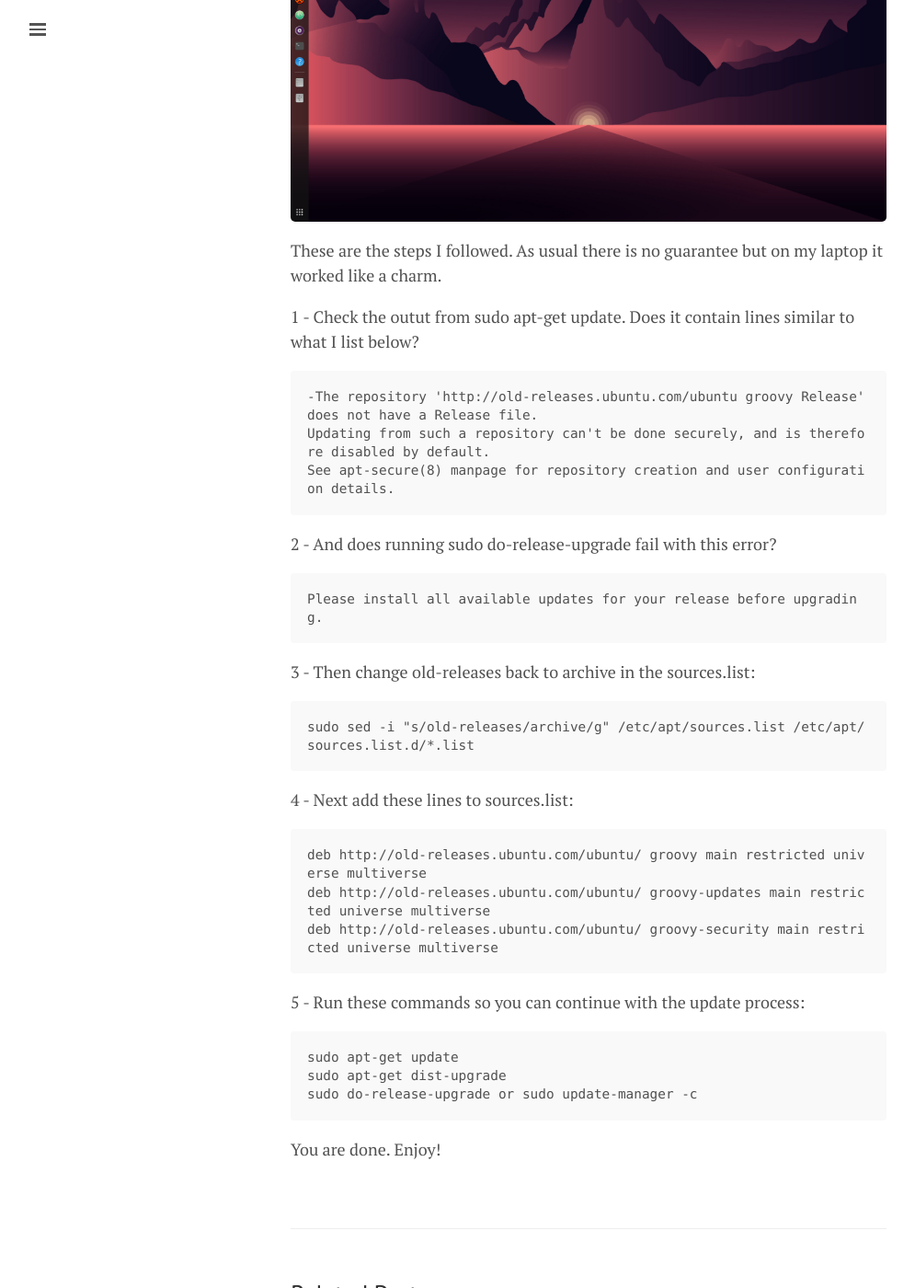
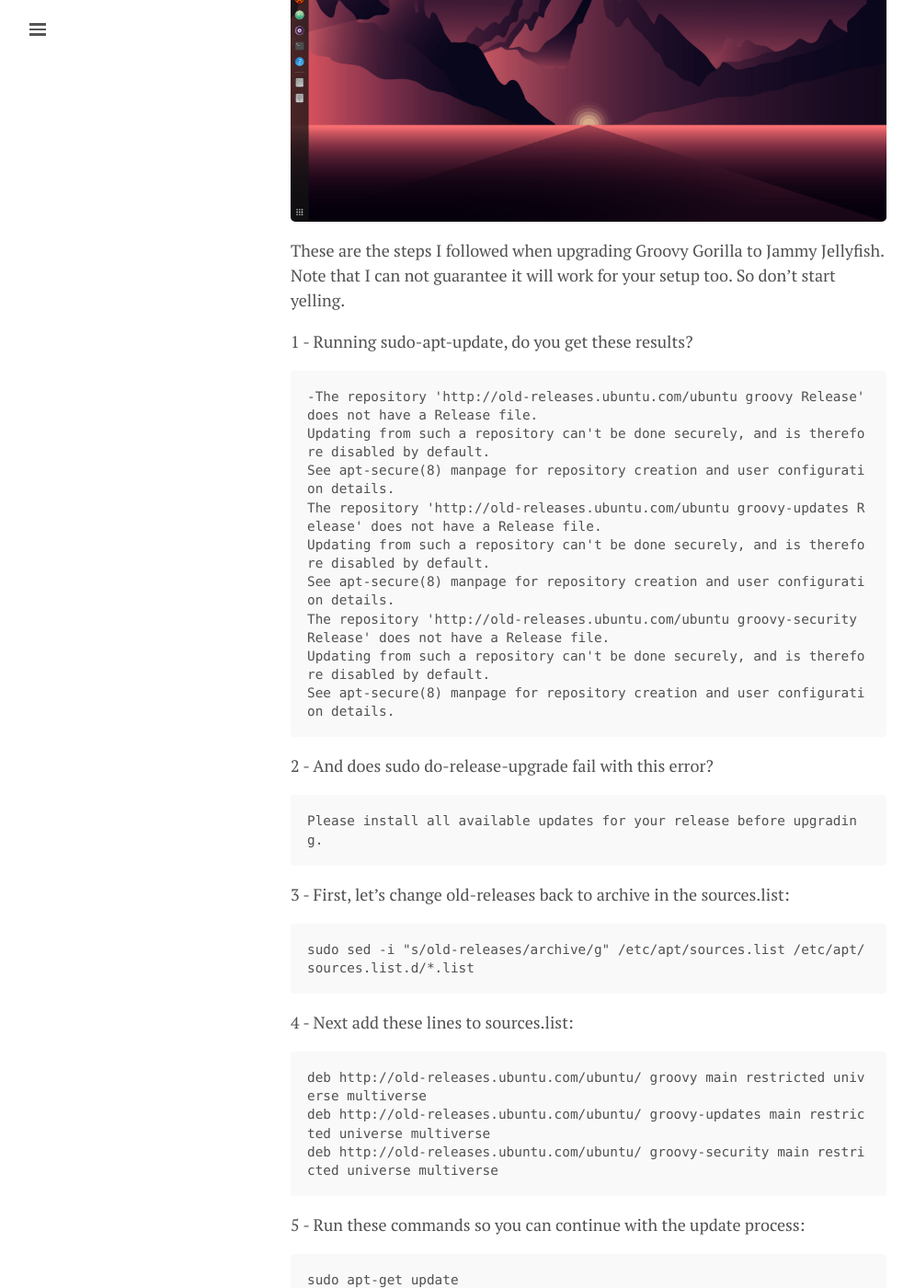
Before and after one commit to lgeurts/lgeurts.github.io, a Jekyll site: the page built from _posts/2022-08-24-ubuntu-upgrade-notes-20.x-to-22.x-for-x1-carbon-gen8.md, in a window 1280 px wide and 1400 px high, scrolled down 423 px. Shown: the whole window at 92% size, without its empty margins (0-995 px from the left). Built offline with Jekyll 4.4.1, drawn with Linux system fonts in a browser that asks for light colours; nearby versions of some CDN libraries; comment, search, counter and statistics services are not loaded; some of the changed text lies outside the part shown.

Commit message:
Update 2022-08-24-ubuntu-upgrade-notes-20.x-to-22.x-for-x1-carbon-gen8.md

````diff
--- a/_posts/2022-08-24-ubuntu-upgrade-notes-20.x-to-22.x-for-x1-carbon-gen8.md
+++ b/_posts/2022-08-24-ubuntu-upgrade-notes-20.x-to-22.x-for-x1-carbon-gen8.md
@@ -9,19 +9,25 @@
 
 <img src="/assets/jammy-jellyfish.png" width="654">
 
-These are the steps I followed. As usual there is no guarantee but on my laptop it worked like a charm.
+These are the steps I followed when upgrading Groovy Gorilla to Jammy Jellyfish. Note that I can not guarantee it will work for your setup too. So don't start yelling.
 
-1 - Check the outut from sudo apt-get update. Does it contain lines similar to what I list below?
+1 - Running sudo-apt-update, do you get these results?
 ```
 -The repository 'http://old-releases.ubuntu.com/ubuntu groovy Release' does not have a Release file.
 Updating from such a repository can't be done securely, and is therefore disabled by default.
 See apt-secure(8) manpage for repository creation and user configuration details.
+The repository 'http://old-releases.ubuntu.com/ubuntu groovy-updates Release' does not have a Release file.
+Updating from such a repository can't be done securely, and is therefore disabled by default.
+See apt-secure(8) manpage for repository creation and user configuration details.
+The repository 'http://old-releases.ubuntu.com/ubuntu groovy-security Release' does not have a Release file.
+Updating from such a repository can't be done securely, and is therefore disabled by default.
+See apt-secure(8) manpage for repository creation and user configuration details.
 ```
-2 - And does running sudo do-release-upgrade fail with this error?
+2 - And does sudo do-release-upgrade fail with this error?
 ```
 Please install all available updates for your release before upgrading.
 ```
-3 - Then change old-releases back to archive in the sources.list:
+3 - First, let's change old-releases back to archive in the sources.list:
 ```
 sudo sed -i "s/old-releases/archive/g" /etc/apt/sources.list /etc/apt/sources.list.d/*.list
 ```
@@ -37,4 +43,4 @@
 sudo apt-get dist-upgrade
 sudo do-release-upgrade or sudo update-manager -c
 ```
-You are done. Enjoy!
+The upgrade starts and you are done. Enjoy!
````
